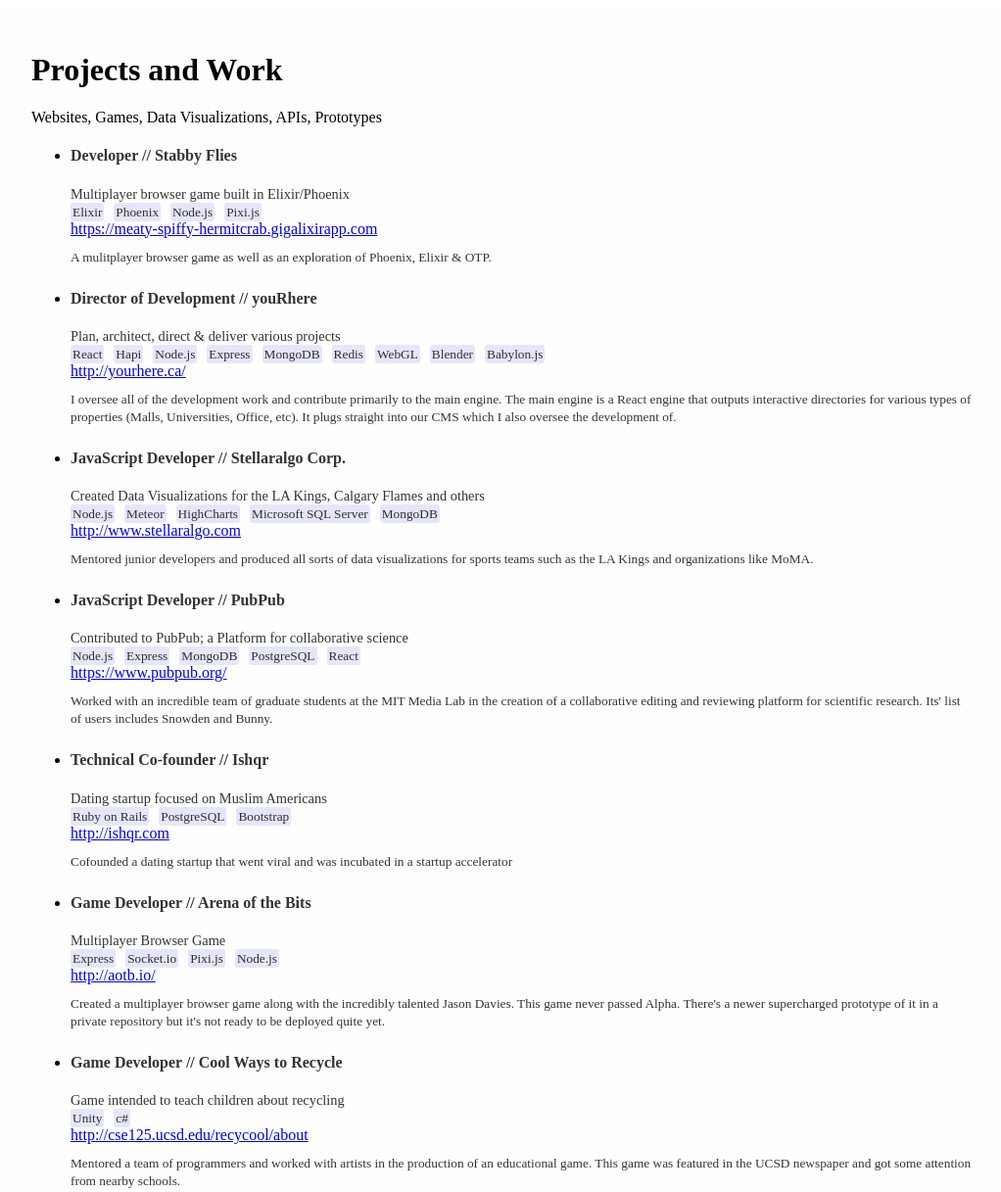
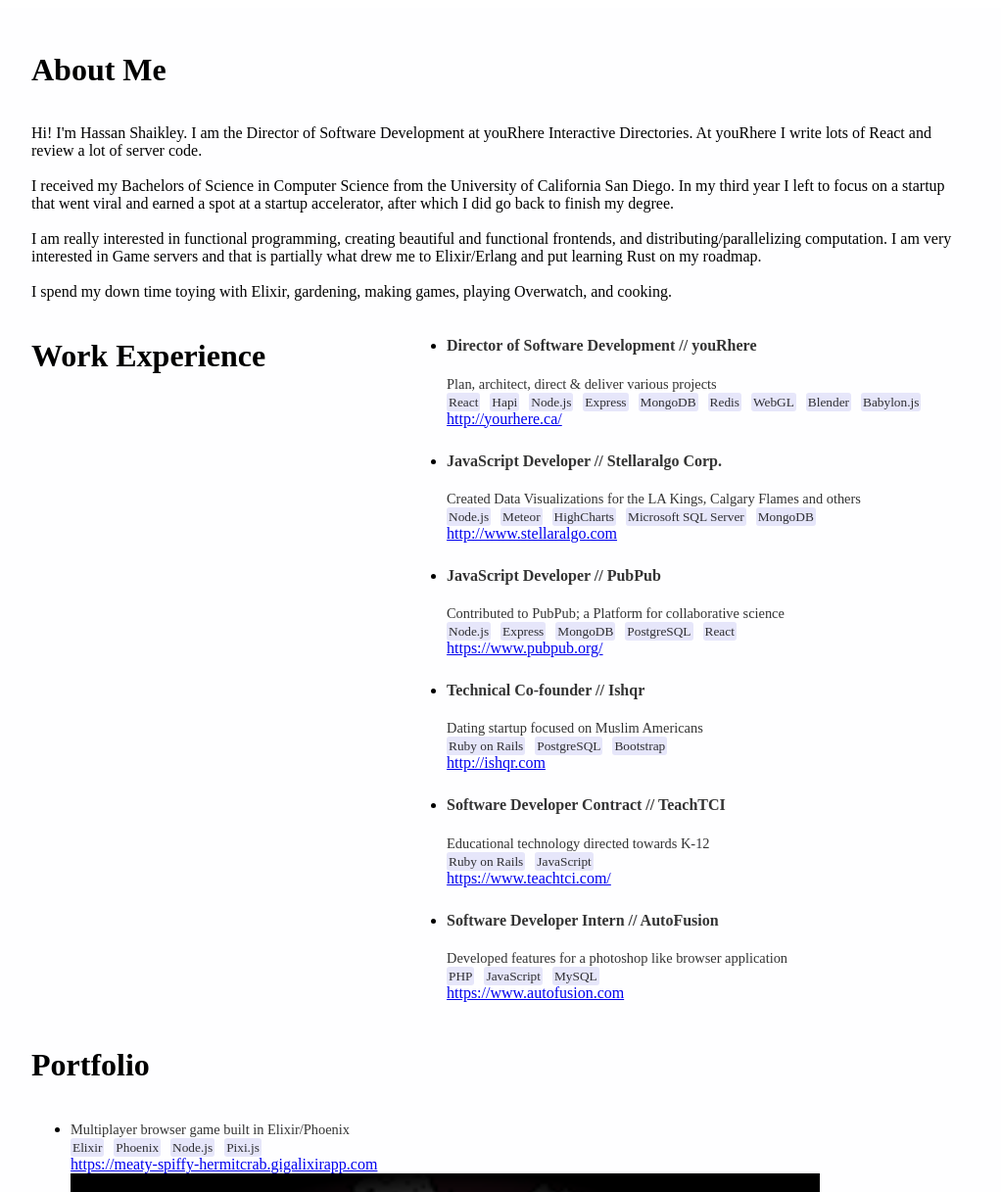
Before and after one commit to hassanshaikley/hassanshaikley.github.io, a Gatsby site: page / in a window 1280 px wide. Shown: the top 1217 px of the page at 98% size, without its empty margins (128-1150 px from the left). Built offline with nearby package versions, Linux system fonts and the light colour scheme; Gatsby itself is replaced by a stand-in of ours.

Commit message:
Improved layout

```diff
--- a/src/components/project.js
+++ b/src/components/project.js
@@ -1,6 +1,5 @@
 import React from "react";
 import PropTypes from "prop-types";
-const image = require("../pages/aotb.jpg");
 
 const preventIOSScroll = (e) => {
   e.preventDefault();
@@ -19,10 +18,15 @@
       }
     }
     return (
+
       <div
         style={{ color: "rgba(0,0,0,.8)" }}
-        className={"btn"}
+
       >
+
+
+                  <div>
+
         {project.role && <h4>{project.role } // <bold>{project.company}</bold></h4>}
 
         <div
@@ -32,7 +36,7 @@
         </div>
 
           <div style={{ }}>
-            {project.technologies.map(technology => {
+            {project.technologies && project.technologies.map(technology => {
               return (
                 <small><span
                   style={{
@@ -47,24 +51,26 @@
                 </small>
               );
             })}
-            <br />
+            {project.technologies && <br />}
             {project.url && <a href={project.url}>{project.url}</a>}
             {project.extendedDescription && (
-              <div style={{ marginTop: "10px" }}>
-                <small>{project.extendedDescription}</small>
+              <div style={{ marginTop: "10px", marginBottom: "10px" }}>
+                {/* <small>{project.extendedDescription}</small> */}
               </div>
             )}
-            {/* {project.imgSource && (
-              <img
-                style={{ padding: "0%", width: "100%" }}
-                src={"/force/" + project.imgSource}
-                alt="Logo"
-              />
-            )} */}
 
 
           </div>
+          {project.imgSource && (
+              <img
+                style={{ padding: "0%", width: "100%", marginBottom: 0 }}
+                src={"/" + project.imgSource}
+                alt="Logo"
+              />
+            )}
       </div>
+      </div>
+
     );
   }
 }
--- a/src/layouts/index.js
+++ b/src/layouts/index.js
@@ -38,8 +38,7 @@
         </div>
       </Left>
       <Right>
-      Director of Software Development at youRhere Inc.
-      <br /><small>Experience with React, Phoenix, Meteor, Ruby on Rails and various SQL & NoSQL Databases</small>
+      {/* <br /><small>Experience with React, Phoenix, Meteor, Ruby on Rails and various SQL & NoSQL Databases</small> */}
       </Right>
     </div>
   </div>
--- a/src/pages/index.js
+++ b/src/pages/index.js
@@ -5,6 +5,8 @@
 import {Right} from '../components/right';
 
 const projects = require('./projects.json')
+const resumeProjects = require('./resume.json')
+
 import { Project } from '../components/project'
 const IndexPage = () => (
   <div
@@ -22,10 +24,56 @@
       width: '100%'
     }}
   >
+      <Left>
+  		<h1>About Me</h1>
+      <div id="left-small">
+       {/* Software Developer */}
+      </div>
+    </Left>
+    <Right>
+      <p>
+      Hi! I'm Hassan Shaikley. I am the Director of Software Development at youRhere Interactive Directories. At youRhere I write lots of React and review a lot of server code.
+    <br />
+    <br />
+
+      I received my Bachelors of Science in Computer Science from the University of California San Diego. In my third year I left to focus on a startup that went viral and earned a spot at a startup accelerator, after which I did go back to finish my degree.
+
+      <br />
+      <br />
+      I am really interested in functional programming, creating beautiful and functional frontends, and distributing/parallelizing computation. I am very interested in Game servers and that is partially what drew me to Elixir/Erlang and put learning Rust on my roadmap.
+      <br />
+      <br />
+
+      I spend my down time toying with Elixir, gardening, making games, playing Overwatch, and cooking.
+      </p>
+    </Right>
+
     <Left>
-  		<h1>Projects and Work</h1>
+  		<h1>Work Experience</h1>
       <div id="left-small">
-      Websites, Games, Data Visualizations, APIs, Prototypes
+      {/* Frontends, Backends, Data Visualizations, APIs, Prototypes */}
+      </div>
+    </Left>
+    <Right>
+		<ul>
+      <div id="project-container" >
+    {
+      resumeProjects.map(project => {
+        return (
+          <li key={project.description} style={{marginBottom: '25px'}}>
+            <Project project={project} />
+          </li>
+      )
+      })
+    }
+    </div>
+		</ul>
+    </Right>
+
+    <Left>
+  		<h1>Portfolio</h1>
+      <div id="left-small">
+      {/* Frontends, Backends, Data Visualizations, APIs, Prototypes, Games */}
       </div>
     </Left>
     <Right>
--- a/src/pages/projects.json
+++ b/src/pages/projects.json
@@ -1,7 +1,6 @@
 [
   {
     "company": "Stabby Flies",
-    "role": "Developer",
     "description": "Multiplayer browser game built in Elixir/Phoenix",
     "term": "November 2018 - Present",
     "url": "https://meaty-spiffy-hermitcrab.gigalixirapp.com",
@@ -11,127 +10,37 @@
       "Node.js",
       "Pixi.js"
     ],
-    "extendedDescription": "A mulitplayer browser game as well as an exploration of Phoenix, Elixir & OTP.",
     "imgSource": "stabby_flies.png"
   },
   {
-    "company": "youRhere",
-    "role": "Director of Development",
-    "description": "Plan, architect, direct & deliver various projects",
-    "term": "February 2018 - Present",
-    "url": "http://yourhere.ca/",
-    "technologies": [
-      "React",
-      "Hapi",
-      "Node.js",
-      "Express",
-      "MongoDB",
-      "Redis",
-      "WebGL",
-      "Blender",
-      "Babylon.js"
-    ],
-    "extendedDescription": "I oversee all of the development work and contribute primarily to the main engine. The main engine is a React engine that outputs interactive directories for various types of properties (Malls, Universities, Office, etc). It plugs straight into our CMS which I also oversee the development of.",
-    "imgSource": "st_Laurent.jpg"
-  },
-  {
-    "company": "Stellaralgo Corp.",
-    "role": "JavaScript Developer",
-    "description":
-      "Created Data Visualizations for the LA Kings, Calgary Flames and others",
-    "term": "July 2017 - November 2017",
-    "url": "http://www.stellaralgo.com",
-    "technologies": [
-      "Node.js",
-      "Meteor",
-      "HighCharts",
-      "Microsoft SQL Server",
-      "MongoDB"
-    ],
-    "imgSource": "stellaralgo.png",
-    "extendedDescription": "Mentored junior developers and produced all sorts of data visualizations for sports teams such as the LA Kings and organizations like MoMA."
-  },
-  {
-    "company": "PubPub",
-    "role": "JavaScript Developer",
-    "description":
-      "Contributed to PubPub; a Platform for collaborative science",
-    "term": "2016 - 2017",
-    "url": "https://www.pubpub.org/",
-    "technologies": ["Node.js", "Express", "MongoDB", "PostgreSQL", "React"],
-    "imgSource": "pubpub.png",
-    "extendedDescription": "Worked with an incredible team of graduate students at the MIT Media Lab in the creation of a collaborative editing and reviewing platform for scientific research. Its' list of users includes Snowden and Bunny."
-  },
-  {
-    "company": "Ishqr",
-    "role": "Technical Co-founder",
-    "description": "Dating startup focused on Muslim Americans",
-    "term": "2013 - 2015",
-    "url": "http://ishqr.com",
-    "technologies": ["Ruby on Rails", "PostgreSQL", "Bootstrap"],
-    "imgSource": "ishqr.png",
-    "extendedDescription":
-      "Cofounded a dating startup that went viral and was incubated in a startup accelerator"
-  },
-  {
     "company": "Arena of the Bits",
-    "role": "Game Developer",
     "description": "Multiplayer Browser Game",
     "term": "2015 - 2016",
     "url": "http://aotb.io/",
     "technologies": ["Express", "Socket.io", "Pixi.js", "Node.js"],
-    "imgSource": "aotb.jpg",
-    "extendedDescription": "Created a multiplayer browser game along with the incredibly talented Jason Davies. This game never passed Alpha. There's a newer supercharged prototype of it in a private repository but it's not ready to be deployed quite yet."
+    "imgSource": "aotb.jpg"
   },
   {
     "company": "Cool Ways to Recycle",
-    "role": "Game Developer",
     "description": "Game intended to teach children about recycling",
     "url": "http://cse125.ucsd.edu/recycool/about",
     "technologies": ["Unity", "c#"],
-    "imgSource": "cool.jpg",
-    "extendedDescription": "Mentored a team of programmers and worked with artists in the production of an educational game. This game was featured in the UCSD newspaper and got some attention from nearby schools."
+    "imgSource": "cool.jpg"
   },
   {
     "company": "Who's That Pokemon!",
-    "role": "Game Developer",
     "description":
       "Game built for a custom console built with a Raspberry PI, beer bottles and milk crates",
     "url":
       "https://github.com/hassanshaikley/flaschen-taschen-whos-that-pokemon",
     "technologies": ["Node.js", "c++"],
-    "imgSource": "flaschen.jpg",
-    "extendedDescription":
-      "Made this awesome game! However I have no image of it in action unfortunately. This is an image of the flaschen taschen which is a console made out of beer bottles, milk crates & a raspberry PI."
+    "imgSource": "flaschen.jpg"
   },
   {
     "company": "Scary Spoders",
-    "role": "Game Developer",
     "description": "I turned a nightmare I had as a child into a game",
     "url": "https://github.com/hassanshaikley/scary-spoders",
     "technologies": ["Unity", "c#"],
-    "imgSource": "spoder.png",
-    "extendedDescription": "The game is open source and you can find playable builds on GitHub."
-  },
-  {
-    "company": "TeachTCI",
-    "role": "Software Developer Contract",
-    "description": "Educational technology directed towards K-12",
-    "term": "July 2015 - September 2015",
-    "url": "https://www.teachtci.com/",
-    "technologies": ["Ruby on Rails", "JavaScript"],
-    "imgSource": "tci.jpg",
-    "extendedDescription": "Contributed full stack and mentored a junior developer. I wrote a lot of Rails code and paired often with senior engineers."
-  },
-  {
-    "company": "AutoFusion",
-    "role": "Software Developer Intern",
-    "description":
-      "Developed features for a photoshop like browser application",
-    "url": "https://www.autofusion.com",
-    "technologies": ["PHP", "JavaScript", "MySQL"],
-    "imgSource": "af.png",
-    "extendedDescription": "Worked on a photoshop like application optimized for creating car dealership advertisements. It was a lot of intensive frontend programming."
-
+    "imgSource": "spoder.png"
   }
 ]
--- /dev/null
+++ b/src/pages/resume.json
@@ -0,0 +1,82 @@
+[
+    {
+      "company": "youRhere",
+      "role": "Director of Software Development",
+      "description": "Plan, architect, direct & deliver various projects",
+      "term": "February 2018 - Present",
+      "url": "http://yourhere.ca/",
+      "technologies": [
+        "React",
+        "Hapi",
+        "Node.js",
+        "Express",
+        "MongoDB",
+        "Redis",
+        "WebGL",
+        "Blender",
+        "Babylon.js"
+      ],
+      "extendedDescription": "I oversee all of the development work and contribute primarily to the main engine. The main engine is a React engine that outputs interactive directories for various types of properties (Malls, Universities, Office, etc). It plugs straight into our CMS which I also oversee the development of.",
+      "_imgSource": "st_Laurent.jpg"
+    },
+    {
+      "company": "Stellaralgo Corp.",
+      "role": "JavaScript Developer",
+      "description":
+        "Created Data Visualizations for the LA Kings, Calgary Flames and others",
+      "term": "July 2017 - November 2017",
+      "url": "http://www.stellaralgo.com",
+      "technologies": [
+        "Node.js",
+        "Meteor",
+        "HighCharts",
+        "Microsoft SQL Server",
+        "MongoDB"
+      ],
+      "_imgSource": "stellaralgo.png",
+      "extendedDescription": "Mentored junior developers and produced all sorts of data visualizations for sports teams such as the LA Kings and organizations like MoMA."
+    },
+    {
+      "company": "PubPub",
+      "role": "JavaScript Developer",
+      "description":
+        "Contributed to PubPub; a Platform for collaborative science",
+      "term": "2016 - 2017",
+      "url": "https://www.pubpub.org/",
+      "technologies": ["Node.js", "Express", "MongoDB", "PostgreSQL", "React"],
+      "_imgSource": "pubpub.png",
+      "extendedDescription": "Worked with an incredible team of graduate students at the MIT Media Lab in the creation of a collaborative editing and reviewing platform for scientific research. Its' list of users includes Snowden and Bunny."
+    },
+    {
+      "company": "Ishqr",
+      "role": "Technical Co-founder",
+      "description": "Dating startup focused on Muslim Americans",
+      "term": "2013 - 2015",
+      "url": "http://ishqr.com",
+      "technologies": ["Ruby on Rails", "PostgreSQL", "Bootstrap"],
+      "_imgSource": "ishqr.png",
+      "extendedDescription":
+        "Cofounded a dating startup that went viral and was incubated in a startup accelerator"
+    },
+    {
+      "company": "TeachTCI",
+      "role": "Software Developer Contract",
+      "description": "Educational technology directed towards K-12",
+      "term": "July 2015 - September 2015",
+      "url": "https://www.teachtci.com/",
+      "technologies": ["Ruby on Rails", "JavaScript"],
+      "_imgSource": "tci.jpg",
+      "extendedDescription": "Contributed full stack and mentored a junior developer. I wrote a lot of Rails code and paired often with senior engineers."
+    },
+    {
+      "company": "AutoFusion",
+      "role": "Software Developer Intern",
+      "description":
+        "Developed features for a photoshop like browser application",
+      "url": "https://www.autofusion.com",
+      "technologies": ["PHP", "JavaScript", "MySQL"],
+      "_imgSource": "af.png",
+      "extendedDescription": "Worked on a photoshop like application optimized for creating car dealership advertisements. It was a lot of intensive frontend programming."
+
+    }
+  ]
```
Also changed, not shown: src/pages/page-2.js (deleted, +0 -12 lines), src/pages/aotb.jpg (deleted), static/aotb.jpg.
